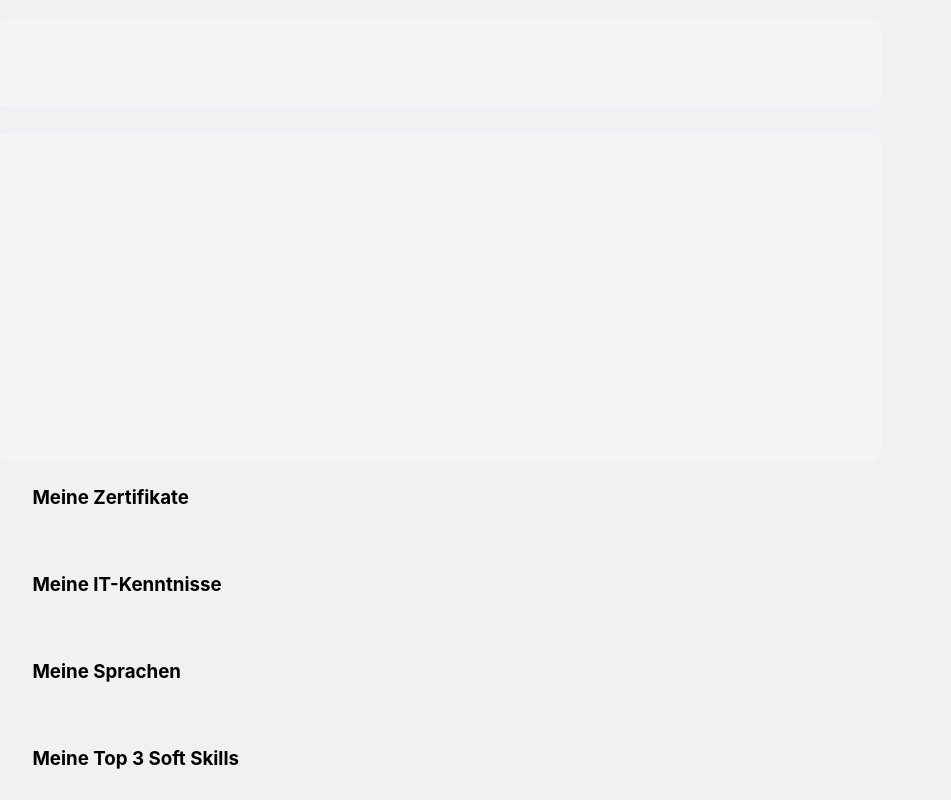
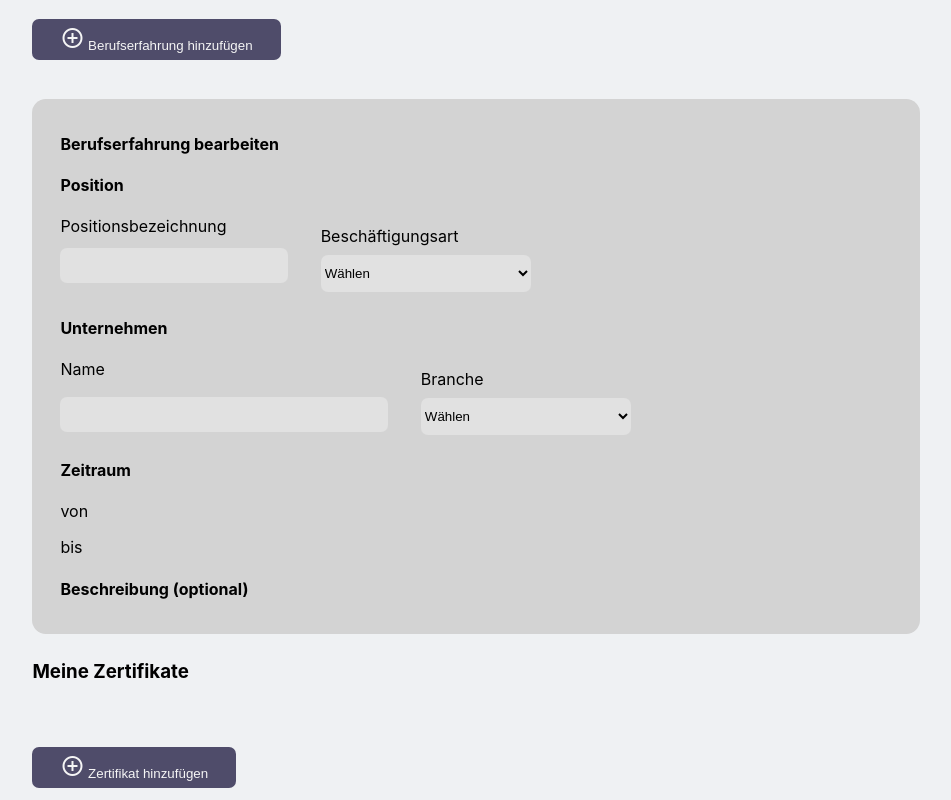
Before and after one commit to seb1ast8ian0/cofinder-frontend, a React (Create React App) app: page /employeebasicdata in a window 1280 px wide. Shown: the part 980-1780 px from the top of the page, without its empty margins (262-1213 px from the left). Built offline with nearby package versions, Linux system fonts and the light colour scheme.

Commit message:
minor changes and moved scss

```diff
--- /dev/null
+++ b/src/Components/Forms/EmployeeCertificationForm.js
@@ -0,0 +1,25 @@
+import React from "react";
+import "../../Styles/Screens/employeeBasicDataScreen.css"
+
+class EmployeeQualificationForm extends React.Component {
+    render() {
+        return (
+            <div className="employee-work">
+                <form>
+                    <div className="quali-data">
+                        <div className="addButton">
+                            <button><span className="material-symbols-outlined">add_circle</span>
+                                <span> Zertifikat hinzufügen</span>
+
+                            </button>
+                        </div>
+
+                    </div>
+
+                </form>
+
+            </div>
+        );
+    }
+}
+export default EmployeeQualificationForm;
--- a/src/Components/Forms/EmployeeQualificationForm.js
+++ b/src/Components/Forms/EmployeeQualificationForm.js
@@ -5,17 +5,55 @@ class EmployeeQualificationForm extends React.Component {
     render() {
         return (
             <div className="employee-work">
-                <form>
-                    <div className="quali-data">
-                    <div className="qauli-tag-box">
+                <div className="quali-data">
+                    <div className="addButton">
+                        <button><span className="material-symbols-outlined">add_circle</span>
+                            <span> Berufserfahrung hinzufügen</span>
+
+                        </button>
                     </div>
-                    <div className="qauli-box-edit">
+                    <div className="experience-box">
+                        <h4>Berufserfahrung bearbeiten</h4>
+                        <h4>Position</h4>
+                        <form>
+                            <div className="small-position-input">
+                                <label htmlFor="surname">Positionsbezeichnung</label>
+                                <input type="text" name="surname" />
+                            </div>
+                            <div className="person-input">
+                                <label htmlFor="worktype">Beschäftigungsart</label>
+                                <select name="worktype" >
+                                    <option value="" disabled selected hidden>Wählen </option>
+                                </select>
+                            </div>
+                        </form>
+                        <br></br><br></br><br></br>
+                    <h4><br></br>Unternehmen</h4>
+                    <form>
+
+                            <div className="position-input">
+                                <label htmlFor="name">Name</label>
+                                <input type="text" name="surname" />
+                            </div>
+                            <div className="person-input">
+                                <label htmlFor="branche">Branche</label>
+                                <select name="worktype" >
+                                    <option value="" disabled selected hidden>Wählen </option>
+                                </select>
+                            </div>
+                        </form>
+                        <br></br><br></br><br></br>
+                    <h4><br></br>Zeitraum</h4>
+                    <p>von</p><p>bis</p>
+                    <h4>Beschreibung (optional)</h4>
                     </div>
-                    </div>
-
-                </form>
+                </div>
 
             </div>
+
+
+
+
         );
     }
 }
--- a/src/Screens/EmployeeBasicData.js
+++ b/src/Screens/EmployeeBasicData.js
@@ -1,6 +1,7 @@
 import EmployeePersonForm from '../Components/Forms/EmployeePersonForm';
 import EmployeeWorkForm from '../Components/Forms/EmployeeWorkForm';
 import EmployeeQualificationForm from '../Components/Forms/EmployeeQualificationForm';
+import EmployeeCertification from '../Components/Forms/EmployeeCertificationForm';
 //import Header from '../Components/Header';
 
 function EmployeeBasicData() {
@@ -15,12 +16,14 @@ function EmployeeBasicData() {
             <EmployeeWorkForm/>
 
             <h2>Qualifikationen bearbeiten</h2>
-
             <h3>Meine Berufserfahrung</h3>
             <EmployeeQualificationForm/>
 
             <h3>Meine Zertifikate</h3>
+            <EmployeeCertification/>
+
             <h3>Meine IT-Kenntnisse</h3>
+
             <h3>Meine Sprachen</h3>
             <h3>Meine Top 3 Soft Skills</h3>
             </div>
--- a/src/Styles/Screens/employeeBasicDataScreen.css
+++ b/src/Styles/Screens/employeeBasicDataScreen.css
@@ -1,59 +1,50 @@
-.person-input {
-  float:left;
+.basic-data .person-input {
+  float: left;
   padding: 10px 10px;
   width: 300px;
   margin-right: -12%;
 }
-
-
-
-.small-person-input {
-  float:left;
+.basic-data .small-person-input {
+  float: left;
   padding: 10px 10px;
   margin-right: -5%;
 }
-
-.work-input {
-  float:left;
+.basic-data .work-input {
+  float: left;
   padding: 10px 10px;
   width: 30%;
   margin-right: -9%;
 }
-
-.row{
+.basic-data .row {
   margin-bottom: 13%;
 }
-
-.qauli-tag-box{
-  background-color: whitesmoke;
+.basic-data .addButton {
+  margin-left: 23%;
+}
+.basic-data .position-input {
+  float: left;
+  width: 600px;
+  margin-right: -30%;
+}
+.basic-data .small-position-input {
+  float: left;
+  width: 400px;
+  margin-right: -18%;
+}
+.basic-data .experience-box {
+  background-color: lightgrey;
   align-items: center;
   justify-content: center;
   gap: 200px;
   padding: 14px 28px;
   border-radius: 14px;
   width: 65%;
-  height: 60px;
+  height: 500%;
   margin-bottom: 2%;
-  margin-left: 20%;
-
+  margin-left: 23%;
+  margin-top: 3%;
 }
-
-.qauli-box-edit{
-  background-color: whitesmoke;
-  align-items: center;
-  justify-content: center;
-  gap: 200px;
-  padding: 14px 28px;
-  border-radius: 14px;
-  width: 65%;
-  height: 300px;
-  margin-bottom: 2%;
-  margin-left: 20%;
-
-}
-
-
-.data {
+.basic-data .data {
   align-items: center;
   justify-content: center;
   gap: 200px;
@@ -64,8 +55,7 @@
   margin-bottom: 2%;
   margin-left: 20%;
 }
-
-.work-data {
+.basic-data .work-data {
   align-items: center;
   justify-content: center;
   gap: 200px;
@@ -75,50 +65,36 @@
   height: 170px;
   margin-bottom: 2%;
   margin-left: 20%;
-
 }
-
-
-input,
-label {
+.basic-data input,
+.basic-data label {
   display: block;
   width: 50%;
   margin-bottom: 3%;
-
 }
-
-
-select{
+.basic-data select {
   width: 70%;
   height: 37px;
   border: none;
   background-color: #E1E1E1;
-  border-radius: 7px
-
+  border-radius: 7px;
 }
-
-.data-container{
+.basic-data .data-container {
   align-items: rigth;
   justify-content: rigth;
 }
-
-
-h2,h3 {
+.basic-data h2, .basic-data h3 {
   margin-left: 23%;
   margin-top: 2%;
-  margin-bottom: 5% ;
-
+  margin-bottom: 5%;
 }
-
-h2{
+.basic-data h2 {
   margin-top: 10%;
 }
-
-.save{
+.basic-data .save {
   margin-left: 73%;
   width: 10%;
 }
-
-.button{
+.basic-data .button {
   width: 20%;
-}
+}/*# sourceMappingURL=employeeBasicDataScreen.css.map */
--- /dev/null
+++ b/src/Styles/Screens/employeeBasicDataScreen.scss
@@ -0,0 +1,127 @@
+.basic-data{
+  .person-input {
+    float:left;
+    padding: 10px 10px;
+    width: 300px;
+    margin-right: -12%;
+  }
+
+
+
+  .small-person-input {
+    float:left;
+    padding: 10px 10px;
+    margin-right: -5%;
+  }
+
+  .work-input {
+    float:left;
+    padding: 10px 10px;
+    width: 30%;
+    margin-right: -9%;
+  }
+
+  .row{
+    margin-bottom: 13%;
+  }
+
+  .addButton{
+    margin-left: 23%;
+  }
+
+  .position-input{
+    float:left;
+    width: 600px;
+    margin-right: -30%;
+  }
+
+  .small-position-input{
+    float:left;
+    width: 400px;
+    margin-right: -18%;
+  }
+
+  .experience-box{
+    background-color: lightgrey;
+    align-items: center;
+    justify-content: center;
+    gap: 200px;
+    padding: 14px 28px;
+    border-radius: 14px;
+    width: 65%;
+    height: 500%;
+    margin-bottom: 2%;
+    margin-left: 23%;
+    margin-top: 3%;
+  }
+
+  .data {
+    align-items: center;
+    justify-content: center;
+    gap: 200px;
+    padding: 14px 28px;
+    border-radius: 14px;
+    width: 65%;
+    height: 110px;
+    margin-bottom: 2%;
+    margin-left: 20%;
+  }
+
+  .work-data {
+    align-items: center;
+    justify-content: center;
+    gap: 200px;
+    padding: 14px 28px;
+    border-radius: 14px;
+    width: 65%;
+    height: 170px;
+    margin-bottom: 2%;
+    margin-left: 20%;
+
+  }
+
+
+  input,
+  label {
+    display: block;
+    width: 50%;
+    margin-bottom: 3%;
+
+  }
+
+
+  select{
+    width: 70%;
+    height: 37px;
+    border: none;
+    background-color: #E1E1E1;
+    border-radius: 7px
+
+  }
+
+  .data-container{
+    align-items: rigth;
+    justify-content: rigth;
+  }
+
+
+  h2,h3 {
+    margin-left: 23%;
+    margin-top: 2%;
+    margin-bottom: 5% ;
+
+  }
+
+  h2{
+    margin-top: 10%;
+  }
+
+  .save{
+    margin-left: 73%;
+    width: 10%;
+  }
+
+  .button{
+    width: 20%;
+  }
+}
--- a/src/Styles/main.css
+++ b/src/Styles/main.css
@@ -79,15 +79,24 @@ nav ul {
   margin: 0;
 }
 nav ul .active {
-  background-color: whitesmoke;
+  background-color: #d8eafd;
   color: #0F56B3;
+  border-left: 4px solid;
 }
 nav ul li {
+  box-sizing: border-box;
   padding: 14px 14px;
   display: flex;
   align-items: center;
-  gap: 7px;
-  color: #818181;
+  gap: 14px;
+  color: #5d5f61;
+  border-radius: 3px;
+  cursor: pointer;
+  transition: 0.2s ease-in-out;
+}
+nav ul li:hover {
+  border-left: 4px solid #0F56B3;
+  background-color: rgba(216, 234, 253, 0.337254902);
 }
 
 body {
```
Also changed, not shown: 2 other files (tests, documents, lock files or other folders).
